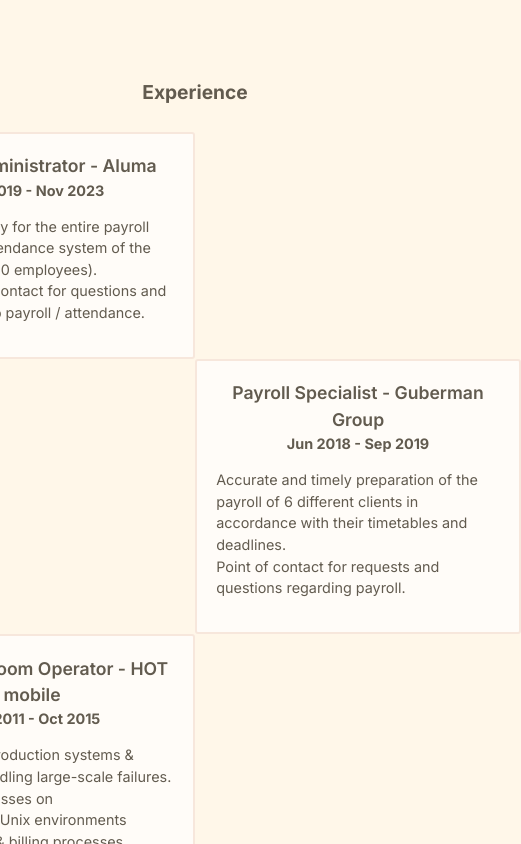
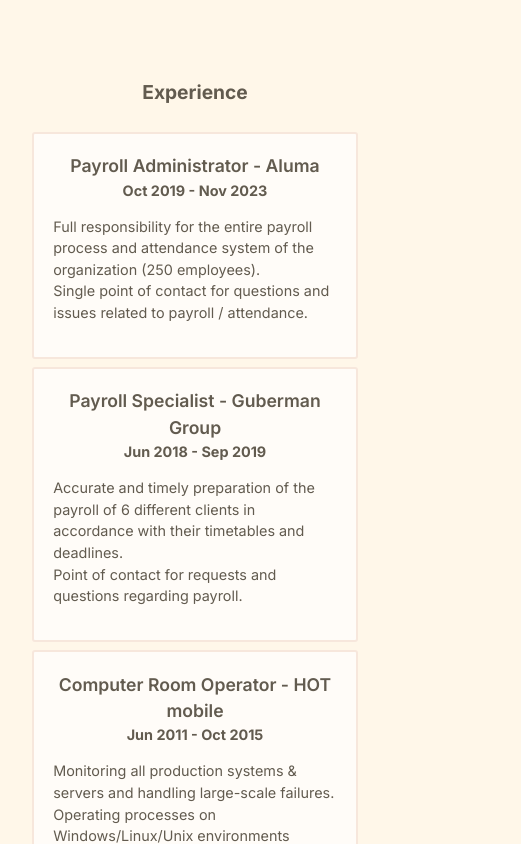
Before and after one commit to Lulzies87/portfolio, a React (Vite) app in the folder app/: page / in a window 390 px wide. Shown: the part 2560-3404 px from the top of the page, 521 px wide, since content can reach past the window. Built offline with nearby package versions, Linux system fonts and the light colour scheme; a web font is replaced by a local one.

Commit message:
style fixes for mobile

```diff
--- a/app/src/components/Experience/Experience.module.scss
+++ b/app/src/components/Experience/Experience.module.scss
@@ -20,3 +20,19 @@
         }
     }
 }
+
+@media (max-width: 699px) {
+    .experienceContainer {
+        &__content {
+            gap: 0.5rem;
+
+            >div:nth-child(odd) {
+                transform: translateX(0);
+            }
+
+            >div:nth-child(even) {
+                transform: translateX(0);
+            }
+        }
+    }
+}
```
